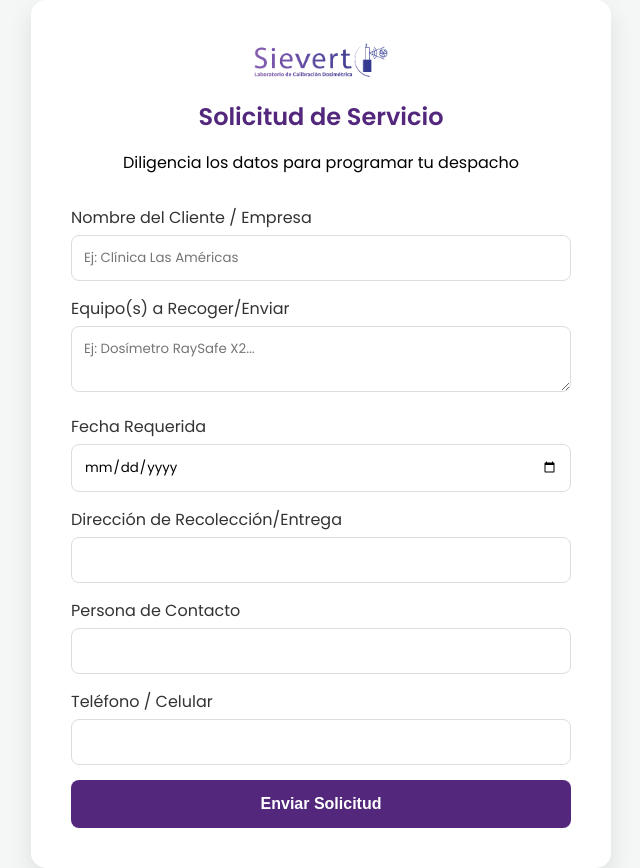
After one commit to coordinacionlcd/SGIL-LCD, a Flask app: page /solicitud-servicio in a window 1280 px wide. The commit adds this page. Shown: the whole page, without its empty margins (319-959 px from the left). Run offline with Flask 3, Linux system fonts and the light colour scheme; some libraries are stand-ins or nearby versions.

Commit message:
formulario_cliente

```diff
--- a/routes/despachos.py
+++ b/routes/despachos.py
@@ -1,11 +1,54 @@
-from flask import Blueprint
+from flask import Blueprint, request, jsonify, render_template
+from db import supabase_admin, supabase # Necesitamos admin para guardar lo público
 from helpers import render_page, login_required
 
 despachos_bp = Blueprint('despachos', __name__)
 
+# --- RUTAS PÚBLICAS (CLIENTE) ---
+
+@despachos_bp.route('/solicitud-servicio')
+def public_form():
+    """Ruta pública para que el cliente llene datos. NO TIENE login_required."""
+    # Usamos render_template normal porque render_page inyecta cosas que el público no necesita saber
+    return render_template('solicitud_cliente.html')
+
+@despachos_bp.route('/api/public/guardar-despacho', methods=['POST'])
+def api_public_save():
+    """API pública para guardar el formulario."""
+    data = request.get_json()
+    try:
+        # Usamos supabase_admin para saltarnos las restricciones de RLS
+        # ya que el usuario 'anon' no tiene permiso de escribir normalmente.
+        supabase_admin.table('despachos').insert({
+            "cliente": data.get('cliente'),
+            "equipo": data.get('equipo'),
+            "fecha_solicitada": data.get('fecha_solicitada'),
+            "direccion": data.get('direccion'),
+            "contacto": data.get('contacto'),
+            "telefono": data.get('telefono'),
+            "estado": "pendiente"
+        }).execute()
+        return jsonify({"message": "Solicitud guardada"}), 200
+    except Exception as e:
+        print(f"Error guardando despacho público: {e}")
+        return jsonify({"error": str(e)}), 400
+
+
+# --- RUTAS PRIVADAS (COORDINACIÓN) ---
+
 @despachos_bp.route('/despacho')
 @login_required
-def despacho_form():
-    return render_page('despacho.html')
+def despacho_dashboard():
+    """
+    Panel interno para ver las solicitudes.
+    Aquí cargamos los datos de Supabase antes de renderizar.
+    """
+    try:
+        # Traer todas las solicitudes ordenadas por fecha (más nuevas primero)
+        response = supabase.table('despachos').select("*").order('created_at', desc=True).execute()
+        solicitudes = response.data
+    except Exception as e:
+        print(f"Error cargando despachos: {e}")
+        solicitudes = []
 
-# Aquí agregaremos las APIs de guardar despacho más adelante
+    return render_page('despacho.html', solicitudes=solicitudes)
--- /dev/null
+++ b/templates/solicitud_cliente.html
@@ -0,0 +1,106 @@
+<!DOCTYPE html>
+<html lang="es">
+<head>
+    <meta charset="UTF-8">
+    <meta name="viewport" content="width=device-width, initial-scale=1.0">
+    <title>Solicitud de Despacho | Sievert LCD</title>
+    <link href="https://fonts.googleapis.com/css2?family=Poppins:wght@300;400;600&display=swap" rel="stylesheet">
+    <link rel="stylesheet" href="https://cdnjs.cloudflare.com/ajax/libs/font-awesome/6.5.1/css/all.min.css">
+    <script src="https://cdn.jsdelivr.net/npm/sweetalert2@11"></script>
+
+    <style>
+        body { font-family: 'Poppins', sans-serif; background: #f4f7f6; display: flex; justify-content: center; align-items: center; min-height: 100vh; margin: 0; }
+        .card { background: white; padding: 40px; border-radius: 15px; box-shadow: 0 10px 25px rgba(0,0,0,0.1); width: 100%; max-width: 500px; }
+        .header { text-align: center; margin-bottom: 30px; }
+        .header img { max-width: 150px; margin-bottom: 10px; }
+        .header h2 { color: #52277c; margin: 0; }
+        .form-group { margin-bottom: 15px; }
+        .form-group label { display: block; margin-bottom: 5px; color: #333; font-weight: 500; }
+        .form-control { width: 100%; padding: 12px; border: 1px solid #ddd; border-radius: 8px; box-sizing: border-box; font-family: inherit; }
+        .btn-submit { width: 100%; padding: 15px; background: #52277c; color: white; border: none; border-radius: 8px; font-size: 1rem; font-weight: 600; cursor: pointer; transition: 0.3s; }
+        .btn-submit:hover { background: #3a1b59; }
+    </style>
+</head>
+<body>
+
+<div class="card">
+    <div class="header">
+        <img src="{{ url_for('static', filename='img/Logo_LCD.png') }}" alt="Sievert LCD">
+        <h2>Solicitud de Servicio</h2>
+        <p>Diligencia los datos para programar tu despacho</p>
+    </div>
+
+    <form id="publicForm">
+        <div class="form-group">
+            <label>Nombre del Cliente / Empresa</label>
+            <input type="text" name="cliente" class="form-control" required placeholder="Ej: Clínica Las Américas">
+        </div>
+
+        <div class="form-group">
+            <label>Equipo(s) a Recoger/Enviar</label>
+            <textarea name="equipo" class="form-control" rows="2" required placeholder="Ej: Dosímetro RaySafe X2..."></textarea>
+        </div>
+
+        <div class="form-group">
+            <label>Fecha Requerida</label>
+            <input type="date" name="fecha_solicitada" class="form-control" required>
+        </div>
+
+        <div class="form-group">
+            <label>Dirección de Recolección/Entrega</label>
+            <input type="text" name="direccion" class="form-control" required>
+        </div>
+
+        <div class="form-group">
+            <label>Persona de Contacto</label>
+            <input type="text" name="contacto" class="form-control" required>
+        </div>
+
+        <div class="form-group">
+            <label>Teléfono / Celular</label>
+            <input type="tel" name="telefono" class="form-control" required>
+        </div>
+
+        <button type="submit" class="btn-submit">Enviar Solicitud</button>
+    </form>
+</div>
+
+<script>
+    document.getElementById('publicForm').addEventListener('submit', async (e) => {
+        e.preventDefault();
+        const btn = document.querySelector('.btn-submit');
+        btn.innerHTML = '<i class="fa-solid fa-spinner fa-spin"></i> Enviando...';
+        btn.disabled = true;
+
+        const formData = new FormData(e.target);
+        const data = Object.fromEntries(formData.entries());
+
+        try {
+            const response = await fetch('/api/public/guardar-despacho', {
+                method: 'POST',
+                headers: {'Content-Type': 'application/json'},
+                body: JSON.stringify(data)
+            });
+
+            if (response.ok) {
+                Swal.fire({
+                    title: '¡Recibido!',
+                    text: 'Tu solicitud ha sido ingresada a nuestro sistema correctamente.',
+                    icon: 'success',
+                    confirmButtonColor: '#52277c'
+                }).then(() => {
+                    location.reload(); // Recargar para limpiar
+                });
+            } else {
+                throw new Error('Error en el servidor');
+            }
+        } catch (error) {
+            Swal.fire('Error', 'No pudimos procesar la solicitud. Intenta nuevamente.', 'error');
+            btn.innerHTML = 'Enviar Solicitud';
+            btn.disabled = false;
+        }
+    });
+</script>
+
+</body>
+</html>
```
Also changed, not shown: templates/despacho.html (+70 -71 lines).
